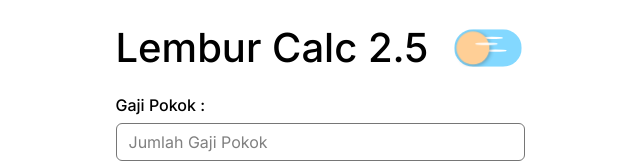
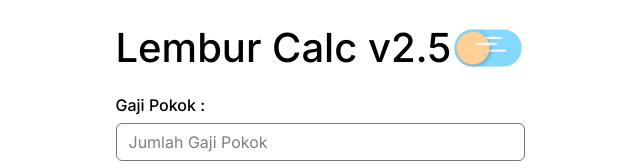
Before and after one commit to hazelflith/lembur-v2, a Next.js app: page / in a window 1280 px wide. Shown: the top 163 px of the page, without its empty margins (320-960 px from the left). Built offline with nearby package versions, Linux system fonts and the light colour scheme.

Commit message:
version fix

```diff
--- a/src/app/page.js
+++ b/src/app/page.js
@@ -371,7 +371,7 @@ const calculateLemburHariLibur = () => {
           <div className="navbar fixed-top mw-425 mx-auto px-2 pb-0">
             <div class="">
               <div className="d-flex py-3">
-                <h1>Lembur Calc 2.5</h1>
+                <h1>Lembur Calc v2.5</h1>
                 {/* <div class="toggle-wrapper">
                   <div class = 'toggle-switch'>
                     <label>
```
